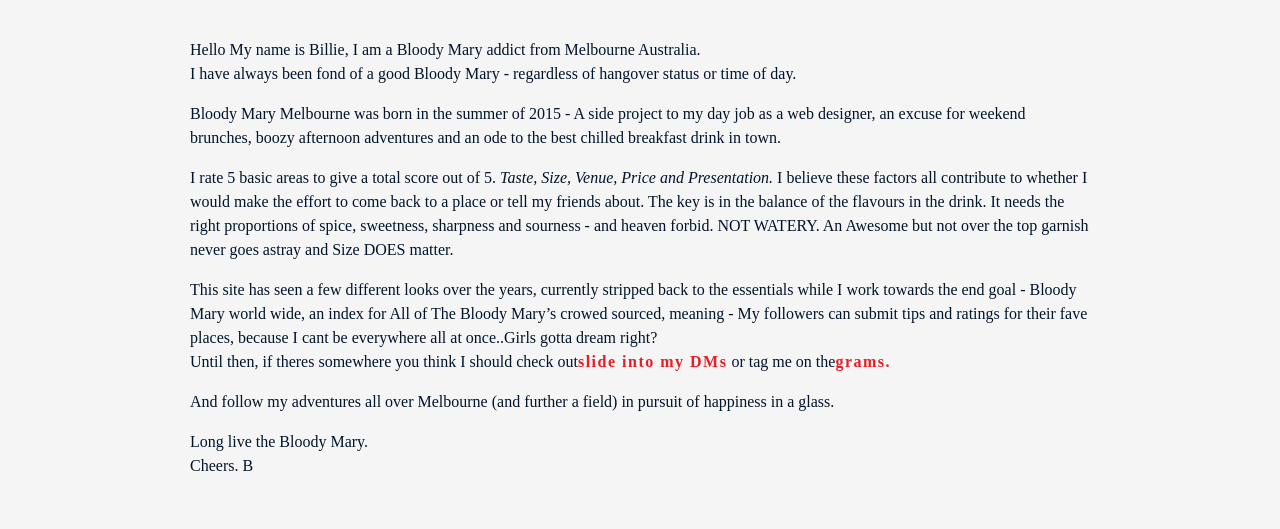
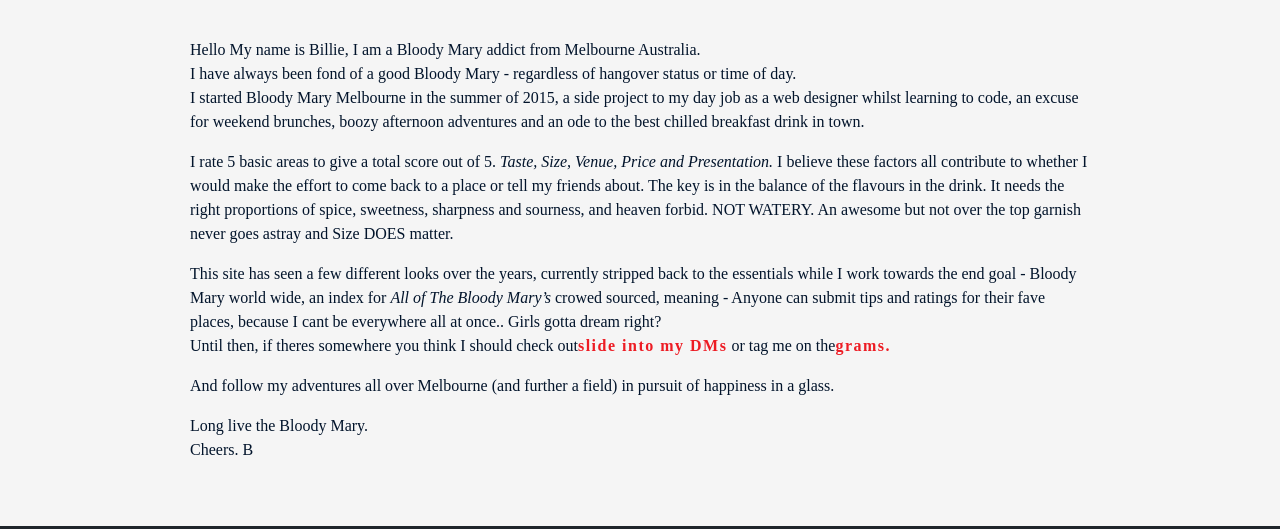
Before and after one commit to blllle/Bloodymary3, a plain HTML site: page about.html in a window 1280 px wide. Shown: the part 452-981 px from the top of the page. Drawn offline with nearby package versions, Linux system fonts and the light colour scheme; some packages are replaced by stand-ins of ours; a script that the page names is missing; a web font is replaced by a local one.

Commit message:
updated about me copy

```diff
--- a/about.html
+++ b/about.html
@@ -54,14 +54,12 @@
       <div class="about-text">
 
       <p><span>Hello</span> My name is Billie, I am a Bloody Mary addict from Melbourne Australia.<br/>
-      I have always been fond of a good Bloody Mary - regardless of hangover status or time of day.</p>
-
-<p>Bloody Mary Melbourne was born in the summer of 2015 - A side project to my day job as a web designer, an excuse for weekend brunches, boozy afternoon adventures and an ode to the best chilled breakfast drink in town.</p>
+      I have always been fond of a good Bloody Mary - regardless of hangover status or time of day.<br>I started Bloody Mary Melbourne in the summer of 2015, a side project to my day job as a web designer whilst learning to code, an excuse for weekend brunches, boozy afternoon adventures and an ode to the best chilled breakfast drink in town.</p>
 
 <p>
-I rate 5 basic areas to give a total score out of 5. <em>Taste, Size, Venue, Price and Presentation.</em> I believe these factors all contribute to whether I would make the effort to come back to a place or tell my friends about. The key is in the balance of the flavours in the drink. It needs the right proportions of spice, sweetness, sharpness and sourness - and heaven forbid. NOT WATERY. An Awesome but not over the top garnish never goes astray and Size DOES matter.</p>
+I rate 5 basic areas to give a total score out of 5. <em>Taste, Size, Venue, Price and Presentation.</em> I believe these factors all contribute to whether I would make the effort to come back to a place or tell my friends about. The key is in the balance of the flavours in the drink. It needs the right proportions of spice, sweetness, sharpness and sourness, and heaven forbid. NOT WATERY. An awesome but not over the top garnish never goes astray and Size DOES matter.</p>
 
-<p>This site has seen a few different looks over the years, currently stripped back to the essentials while I work towards the end goal - Bloody Mary world wide, an index for <span>All of The Bloody Mary’s</span> crowed sourced, meaning - My followers can submit tips and ratings for their fave places, because I cant be everywhere all at once..Girls gotta dream right?</br>
+<p>This site has seen a few different looks over the years, currently stripped back to the essentials while I work towards the end goal - Bloody Mary world wide, an index for <em>All of The Bloody Mary’s</em> crowed sourced, meaning - Anyone can submit tips and ratings for their fave places, because I cant be everywhere all at once.. Girls gotta dream right?</br>
 Until then, if theres somewhere you think I should check out<a href="mailto:bloodymarymelbourne@gmail.com">slide into my DMs</a> or tag me on the<a href="http://www.instagram.com/bloodymary_melbourne">grams.</a><p>
 
 <p>And follow my adventures all over Melbourne (and further a field) in pursuit of happiness in a glass.</p>
```
